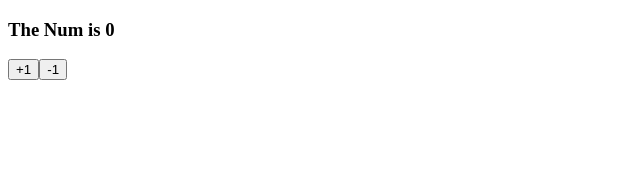
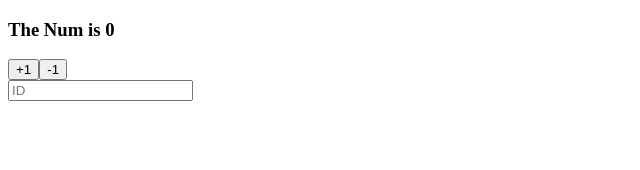
Before and after one commit to DoGukKim/react-basic-prepare, a React (Create React App) app: page / in a window 1280 px wide. Shown: the top 170 px of the page, without its empty margins (0-640 px from the left). Built offline with nearby package versions, Linux system fonts and the light colour scheme.

Commit message:
TestFormHadle

```diff
--- a/src/Components/App.js
+++ b/src/Components/App.js
@@ -1,10 +1,12 @@
 import React from "react";
 import Screen from "./Screen";
+import Counter from "./Counter";
 
 function App() {
   return (
     <>
       <Screen />
+      <Counter />
     </>
   );
 }
--- /dev/null
+++ b/src/Components/Counter.js
@@ -0,0 +1,21 @@
+import React, { useState } from "react";
+
+const Counter = () => {
+  const [userId, setId] = useState("");
+  const getId = e => {
+    setId(e.target.value);
+  };
+  const getUserInfo = e => {
+    e.preventDefault();
+    console.log(userId);
+  };
+  return (
+    <>
+      <form onSubmit={getUserInfo}>
+        <input type="text" placeholder="ID" onChange={getId} value={userId} />
+      </form>
+    </>
+  );
+};
+
+export default Counter;
```
